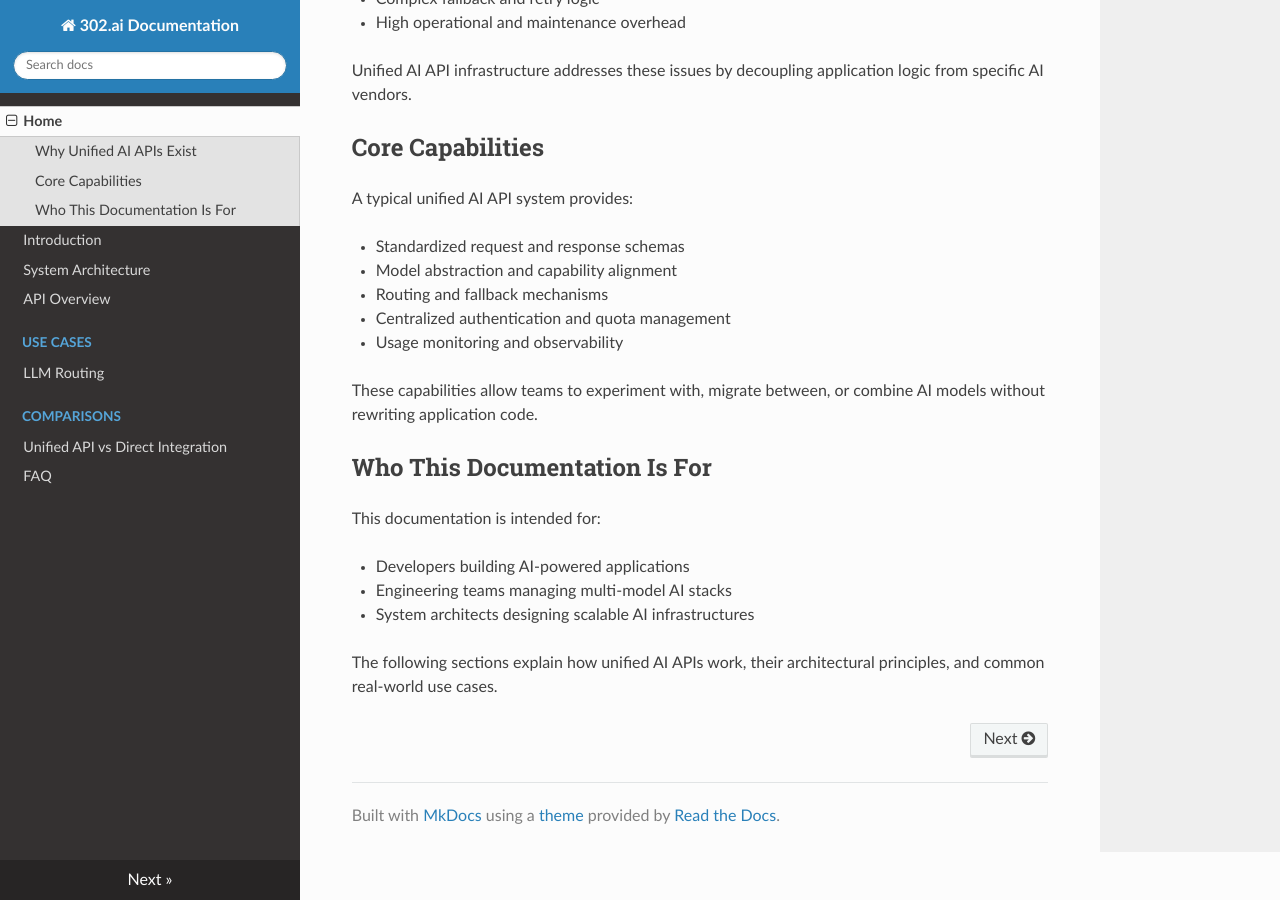
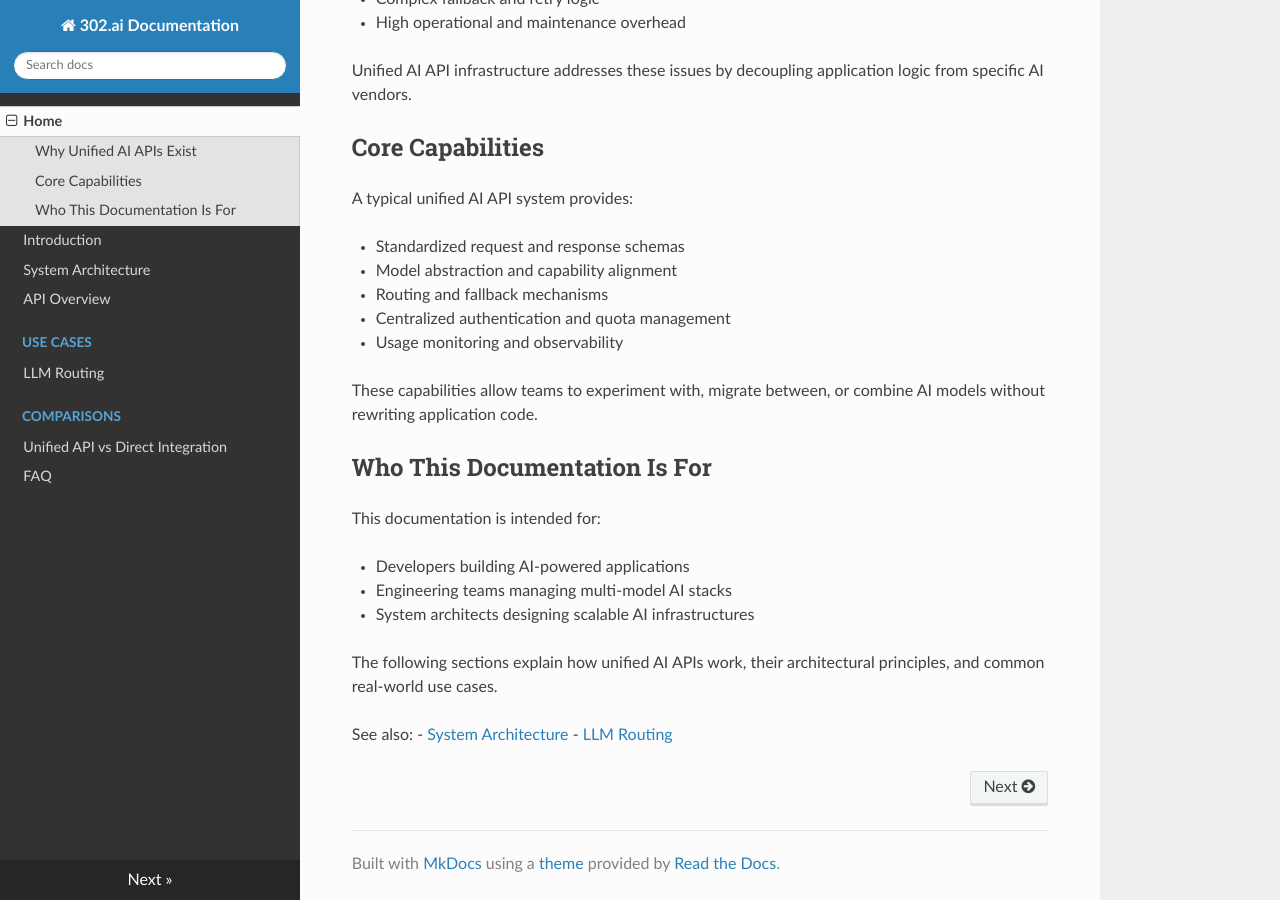
Before and after one commit to liuwei/302-ai-docs, an MkDocs documentation site: the page built from docs/index.md, in a window 1280 px wide and 900 px high, scrolled down 781 px. Built offline with MkDocs 1.6.1, drawn with Linux system fonts in a browser that asks for light colours; nearby versions of some CDN libraries.

Commit message:
Add see also section for related documentation
Added references to System Architecture and LLM Routing.

```diff
--- a/docs/index.md
+++ b/docs/index.md
@@ -42,3 +42,7 @@ This documentation is intended for:
 - System architects designing scalable AI infrastructures
 
 The following sections explain how unified AI APIs work, their architectural principles, and common real-world use cases.
+
+See also:
+- [System Architecture](system-architecture.md)
+- [LLM Routing](use-cases/llm-routing.md)
```
